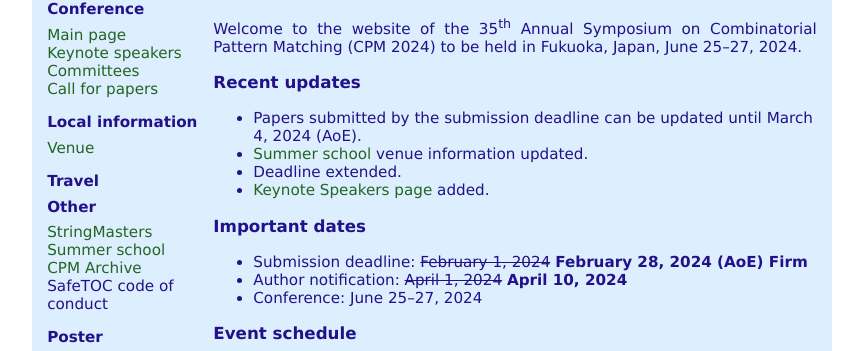
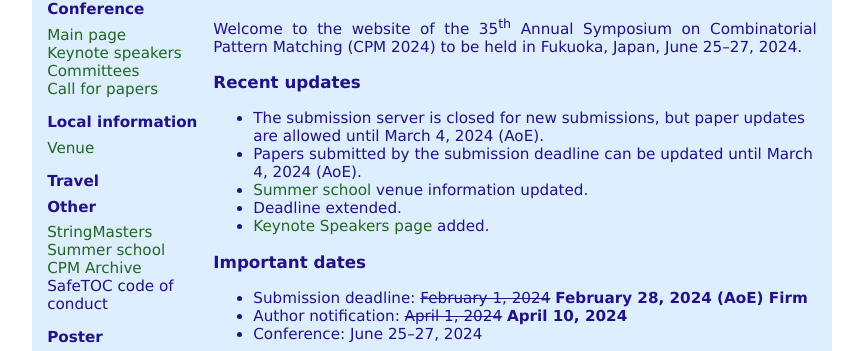
Before and after one commit to cpm2024/cpm2024.github.io, a plain HTML site: page index.html in a window 1280 px wide. Shown: the part 732-1083 px from the top of the page, without its empty margins (208-1071 px from the left). Drawn offline with Linux system fonts and the light colour scheme.

Commit message:
recent update

```diff
--- a/index.html
+++ b/index.html
@@ -76,6 +76,7 @@
                     June 25&ndash;27, 2024.</p>
                 <h3 id="recent-updates">Recent updates</h3>
                 <ul>
+                    <li>The submission server is closed for new submissions, but paper updates are allowed until March 4, 2024 (AoE).</li>
                     <li>Papers submitted by the submission deadline can be updated until March 4, 2024 (AoE).</li>
                     <li><a href="summerschool.html">Summer school</a> venue information updated.</li>
                     <li>Deadline extended.</li>
```
